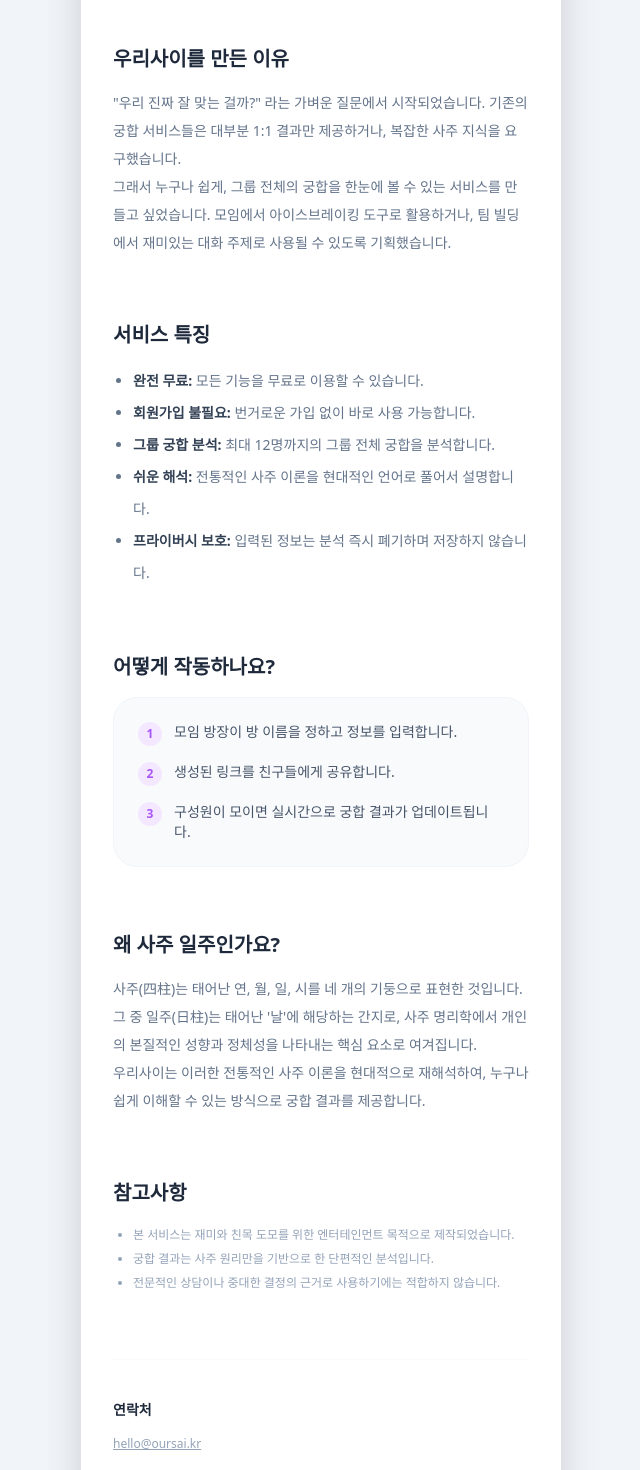
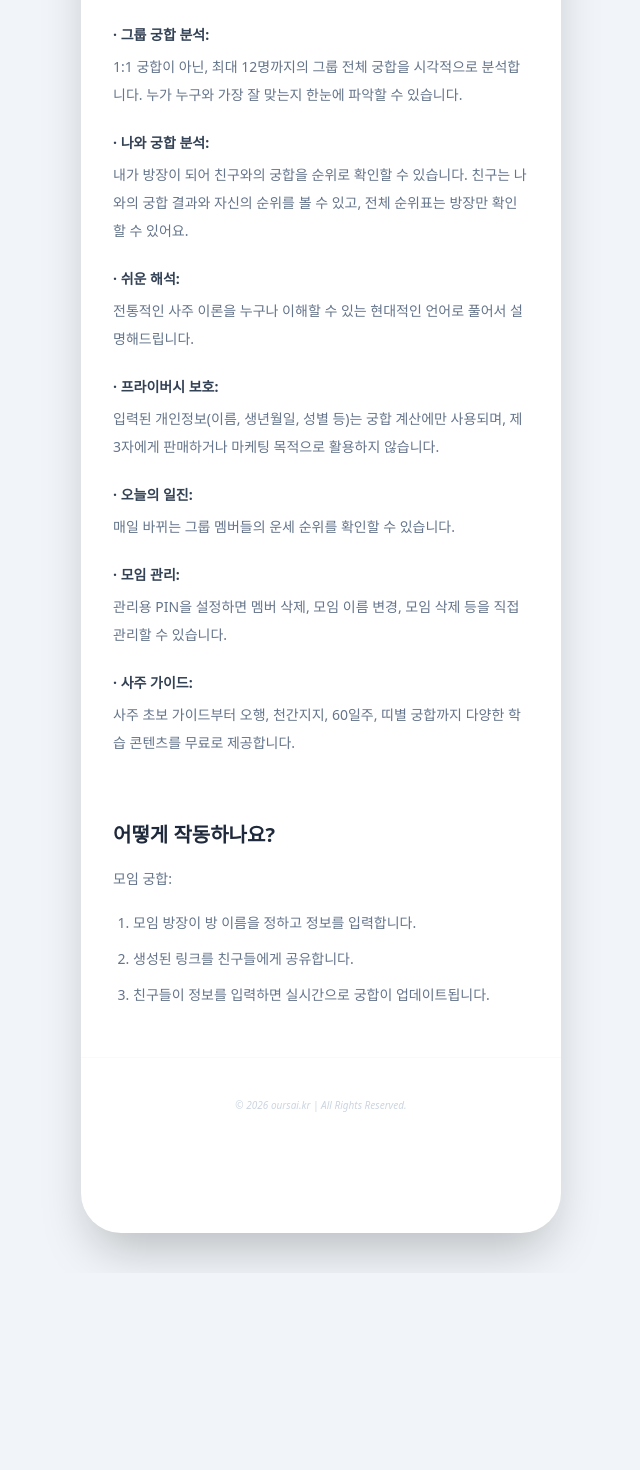
Before and after one commit to PLANB-John/oursai-web, a Next.js app: page /intro in a window 1280 px wide. Shown: the part 500-1970 px from the top of the page, without its empty margins (319-959 px from the left). After the commit the page ends 1773 px from the top, so only its background shows below. Built offline with nearby package versions, Linux system fonts and the light colour scheme.

Commit message:
Update intro.js

```diff
--- a/pages/intro.js
+++ b/pages/intro.js
@@ -3,12 +3,12 @@ import Head from 'next/head';
 
 export default function Intro() {
   return (
-    <div className="min-h-screen bg-slate-100 flex justify-center items-start sm:py-10">
+    <div className="min-h-screen bg-slate-100 flex justify-center items-start sm:py-10 font-sans">
       <Head>
         <title>서비스 소개 | 우리사이 (oursai.kr)</title>
       </Head>
 
-      <div className="w-full max-w-[480px] min-h-screen bg-white shadow-2xl flex flex-col relative overflow-hidden sm:rounded-[40px] font-sans pb-20">
+      <div className="w-full max-w-[480px] min-h-screen bg-white shadow-2xl flex flex-col relative overflow-hidden sm:rounded-[40px] pb-20">
 
         {/* --- 상단 네비게이션 --- */}
         <div className="px-6 py-6 border-b border-slate-50">
@@ -18,87 +18,68 @@ export default function Intro() {
         </div>
 
         <main className="px-8 py-12 space-y-16">
-          {/* 타이틀 */}
           <section>
             <h1 className="text-3xl font-black text-slate-800 mb-4 tracking-tight">서비스 소개</h1>
           </section>
 
-          {/* 우리사이란? */}
-          <section className="space-y-4">
-            <h2 className="text-xl font-bold text-slate-800">우리사이란?</h2>
-            <div className="text-slate-500 text-sm leading-7 space-y-4">
-              <p>우리사이는 사주 일주를 기반으로 그룹 내 구성원들의 궁합을 분석해주는 서비스입니다. 친구, 동료, 가족 등 모임 구성원들이 서로 얼마나 잘 맞는지 재미있게 확인해볼 수 있습니다.</p>
-              <p>'우리사이'라는 이름은 사람과 사람 사이의 인연을 잇는다는 의미를 담고 있습니다. 단순한 궁합 결과를 넘어, 서로를 더 깊이 이해하고 관계를 돈독히 하는 계기가 되길 바라는 마음으로 만들었습니다.</p>
-            </div>
-          </section>
-
-          {/* 만든 이유 */}
-          <section className="space-y-4">
-            <h2 className="text-xl font-bold text-slate-800">우리사이를 만든 이유</h2>
-            <div className="text-slate-500 text-sm leading-7">
-              <p>"우리 진짜 잘 맞는 걸까?" 라는 가벼운 질문에서 시작되었습니다. 기존의 궁합 서비스들은 대부분 1:1 결과만 제공하거나, 복잡한 사주 지식을 요구했습니다.</p>
-              <p>그래서 누구나 쉽게, 그룹 전체의 궁합을 한눈에 볼 수 있는 서비스를 만들고 싶었습니다. 모임에서 아이스브레이킹 도구로 활용하거나, 팀 빌딩에서 재미있는 대화 주제로 사용될 수 있도록 기획했습니다.</p>
-            </div>
-          </section>
-
-          {/* 서비스 특징 */}
-          <section className="space-y-4">
+          {/* 서비스 특징 섹션: 이미지 내용 100% 반영 */}
+          <section className="space-y-6">
             <h2 className="text-xl font-bold text-slate-800">서비스 특징</h2>
-            <ul className="text-slate-500 text-sm leading-8 list-disc pl-5">
-              <li><span className="font-bold text-slate-700">완전 무료:</span> 모든 기능을 무료로 이용할 수 있습니다.</li>
-              <li><span className="font-bold text-slate-700">회원가입 불필요:</span> 번거로운 가입 없이 바로 사용 가능합니다.</li>
-              <li><span className="font-bold text-slate-700">그룹 궁합 분석:</span> 최대 12명까지의 그룹 전체 궁합을 분석합니다.</li>
-              <li><span className="font-bold text-slate-700">쉬운 해석:</span> 전통적인 사주 이론을 현대적인 언어로 풀어서 설명합니다.</li>
-              <li><span className="font-bold text-slate-700">프라이버시 보호:</span> 입력된 정보는 분석 즉시 폐기하며 저장하지 않습니다.</li>
+            <ul className="text-slate-500 text-sm leading-7 space-y-5">
+              <li>
+                <span className="font-bold text-slate-700 block mb-1">· 완전 무료:</span>
+                모든 기능을 무료로 이용할 수 있습니다. 숨겨진 유료 기능이나 결제 유도가 없습니다.
+              </li>
+              <li>
+                <span className="font-bold text-slate-700 block mb-1">· 회원가입 불필요:</span>
+                번거로운 회원가입 없이 바로 사용할 수 있습니다. 링크 하나로 친구들을 초대하고 함께 결과를 확인하세요.
+              </li>
+              <li>
+                <span className="font-bold text-slate-700 block mb-1">· 그룹 궁합 분석:</span>
+                1:1 궁합이 아닌, 최대 12명까지의 그룹 전체 궁합을 시각적으로 분석합니다. 누가 누구와 가장 잘 맞는지 한눈에 파악할 수 있습니다.
+              </li>
+              <li>
+                <span className="font-bold text-slate-700 block mb-1">· 나와 궁합 분석:</span>
+                내가 방장이 되어 친구와의 궁합을 순위로 확인할 수 있습니다. 친구는 나와의 궁합 결과와 자신의 순위를 볼 수 있고, 전체 순위표는 방장만 확인할 수 있어요.
+              </li>
+              <li>
+                <span className="font-bold text-slate-700 block mb-1">· 쉬운 해석:</span>
+                전통적인 사주 이론을 누구나 이해할 수 있는 현대적인 언어로 풀어서 설명해드립니다.
+              </li>
+              <li>
+                <span className="font-bold text-slate-700 block mb-1">· 프라이버시 보호:</span>
+                입력된 개인정보(이름, 생년월일, 성별 등)는 궁합 계산에만 사용되며, 제3자에게 판매하거나 마케팅 목적으로 활용하지 않습니다.
+              </li>
+              <li>
+                <span className="font-bold text-slate-700 block mb-1">· 오늘의 일진:</span>
+                매일 바뀌는 그룹 멤버들의 운세 순위를 확인할 수 있습니다.
+              </li>
+              <li>
+                <span className="font-bold text-slate-700 block mb-1">· 모임 관리:</span>
+                관리용 PIN을 설정하면 멤버 삭제, 모임 이름 변경, 모임 삭제 등을 직접 관리할 수 있습니다.
+              </li>
+              <li>
+                <span className="font-bold text-slate-700 block mb-1">· 사주 가이드:</span>
+                사주 초보 가이드부터 오행, 천간지지, 60일주, 띠별 궁합까지 다양한 학습 콘텐츠를 무료로 제공합니다.
+              </li>
             </ul>
           </section>
 
-          {/* 어떻게 작동하나요? */}
+          {/* 이하 섹션들 유지 */}
           <section className="space-y-4">
             <h2 className="text-xl font-bold text-slate-800">어떻게 작동하나요?</h2>
-            <div className="bg-slate-50 p-6 rounded-3xl space-y-4 border border-slate-100">
-              <div className="flex gap-3">
-                <span className="flex-shrink-0 w-6 h-6 bg-purple-100 text-purple-500 rounded-full flex items-center justify-center text-xs font-bold">1</span>
-                <p className="text-sm text-slate-600 font-medium">모임 방장이 방 이름을 정하고 정보를 입력합니다.</p>
-              </div>
-              <div className="flex gap-3">
-                <span className="flex-shrink-0 w-6 h-6 bg-purple-100 text-purple-500 rounded-full flex items-center justify-center text-xs font-bold">2</span>
-                <p className="text-sm text-slate-600 font-medium">생성된 링크를 친구들에게 공유합니다.</p>
-              </div>
-              <div className="flex gap-3">
-                <span className="flex-shrink-0 w-6 h-6 bg-purple-100 text-purple-500 rounded-full flex items-center justify-center text-xs font-bold">3</span>
-                <p className="text-sm text-slate-600 font-medium">구성원이 모이면 실시간으로 궁합 결과가 업데이트됩니다.</p>
-              </div>
+            <div className="text-slate-500 text-sm leading-7">
+              <p className="mb-4">모임 궁합:</p>
+              <ol className="list-decimal pl-5 space-y-2">
+                <li>모임 방장이 방 이름을 정하고 정보를 입력합니다.</li>
+                <li>생성된 링크를 친구들에게 공유합니다.</li>
+                <li>친구들이 정보를 입력하면 실시간으로 궁합이 업데이트됩니다.</li>
+              </ol>
             </div>
-          </section>
-
-          {/* 왜 사주 일주인가요? */}
-          <section className="space-y-4">
-            <h2 className="text-xl font-bold text-slate-800">왜 사주 일주인가요?</h2>
-            <div className="text-slate-500 text-sm leading-7">
-              <p>사주(四柱)는 태어난 연, 월, 일, 시를 네 개의 기둥으로 표현한 것입니다. 그 중 일주(日柱)는 태어난 '날'에 해당하는 간지로, 사주 명리학에서 개인의 본질적인 성향과 정체성을 나타내는 핵심 요소로 여겨집니다.</p>
-              <p>우리사이는 이러한 전통적인 사주 이론을 현대적으로 재해석하여, 누구나 쉽게 이해할 수 있는 방식으로 궁합 결과를 제공합니다.</p>
-            </div>
-          </section>
-
-          {/* 참고사항 */}
-          <section className="space-y-4">
-            <h2 className="text-xl font-bold text-slate-800 font-bold">참고사항</h2>
-            <ul className="text-slate-400 text-[12px] leading-6 list-disc pl-5">
-              <li>본 서비스는 재미와 친목 도모를 위한 엔터테인먼트 목적으로 제작되었습니다.</li>
-              <li>궁합 결과는 사주 원리만을 기반으로 한 단편적인 분석입니다.</li>
-              <li>전문적인 상담이나 중대한 결정의 근거로 사용하기에는 적합하지 않습니다.</li>
-            </ul>
-          </section>
-
-          {/* 연락처 */}
-          <section className="space-y-4 pt-10 border-t border-slate-50">
-            <h2 className="text-sm font-bold text-slate-800">연락처</h2>
-            <p className="text-xs text-slate-400 underline cursor-pointer hover:text-purple-400">hello@oursai.kr</p>
           </section>
         </main>
 
-        <footer className="px-8 py-10 bg-white text-center">
+        <footer className="px-8 py-10 bg-white text-center border-t border-slate-50">
           <p className="text-[10px] text-slate-300 font-medium italic">© 2026 oursai.kr | All Rights Reserved.</p>
         </footer>
       </div>
```
